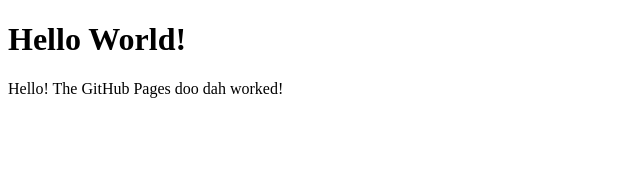
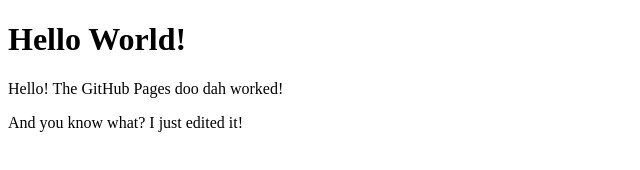
Before and after one commit to lloyddavis/lloyddavis.github.io, a plain HTML site: page index.html in a window 1280 px wide. Shown: the whole page, without its empty margins (0-640 px from the left). Drawn offline with Linux system fonts and the light colour scheme.

Commit message:
modified:   index.html

```diff
--- a/index.html
+++ b/index.html
@@ -6,5 +6,6 @@
   <body>
     <h1>Hello World!</h1>
     <p>Hello! The GitHub Pages doo dah worked!</p>
+    <p>And you know what? I just edited it!</p>
   </body>
 </html>
```
